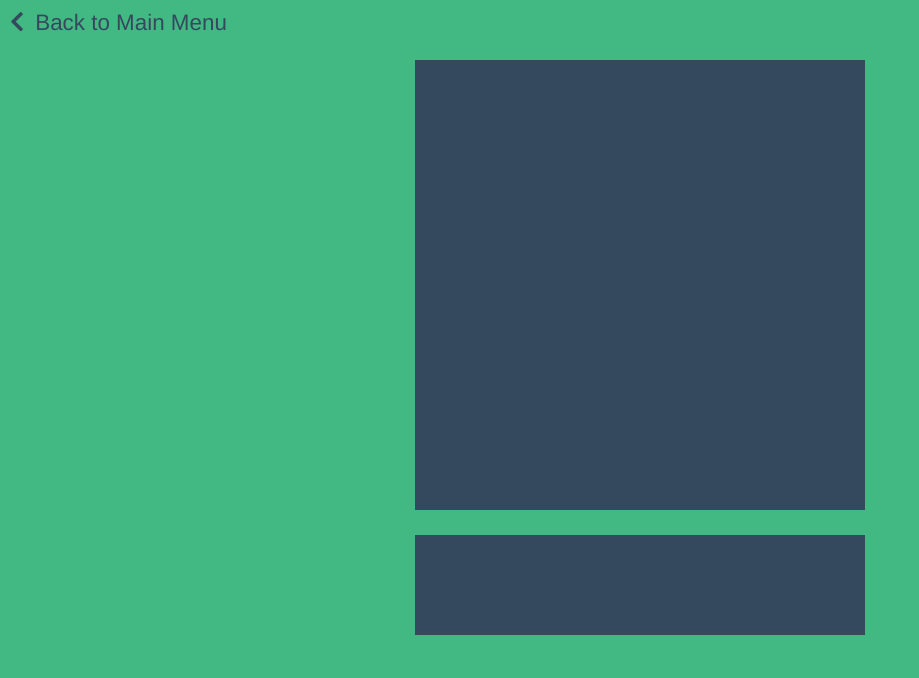
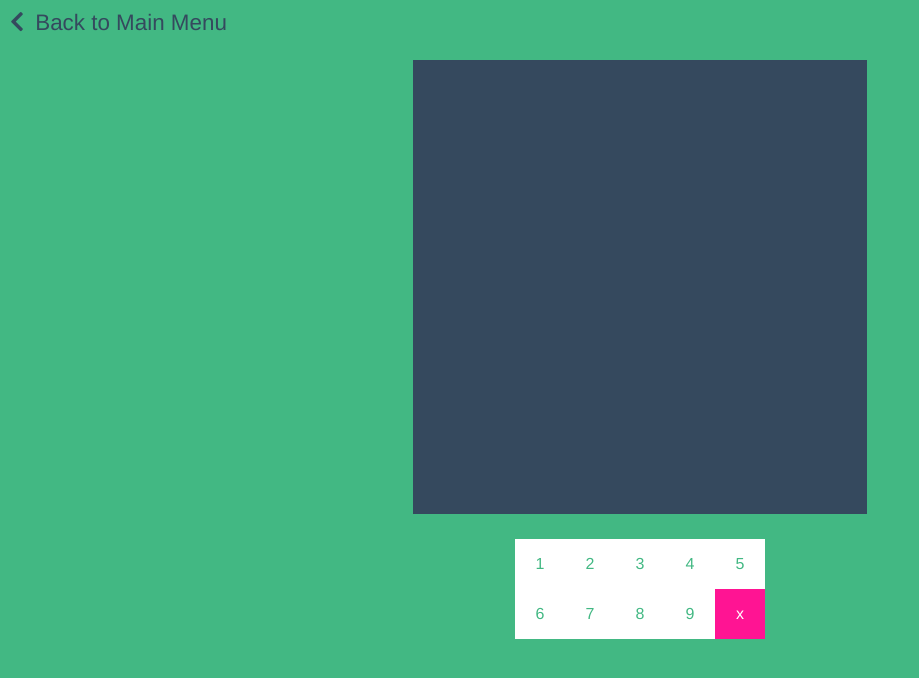
Before and after one commit to andrasfelfoldi/vuedoku, a Vue app: page /#/game in a window 1280 px wide. Shown: the top 678 px of the page, without its empty margins (0-919 px from the left). Built offline with nearby package versions, Linux system fonts and the light colour scheme.

Commit message:
added bunch of styling and functionality

```diff
--- a/src/components/Cell.vue
+++ b/src/components/Cell.vue
@@ -2,7 +2,11 @@
     <div @click="selectCell({row, col})"
         class="cell"
         :style="positionStyle"
-        v-bind:class="{ editable: !initialPuzzle[row][col], selected: (selectedRow === row && selectedCol === col) }">
+        v-bind:class="{
+                selected: (selectedRow === row && selectedCol === col),
+                highlighted: (selectedRow === row || selectedCol === col),
+                editable: !initialPuzzle[row][col],
+            }">
             {{value}}
     </div>
 </template>
@@ -39,23 +43,30 @@ export default {
 .cell{
     width: 46px;
     height: 46px;
-    margin: 2px;
+    /* margin: 2px; */
+    border: solid #35495e;
+    border-width: 2px;
     font-size: 1.5em;
     background-color: #BBBBBB;
-    /* display: inline-block; */
     display: flex;
     align-items: center;
     justify-content: center;
-
     position: absolute;
+    -webkit-user-select: none; /* Safari */
+    -moz-user-select: none; /* Firefox */
+    -ms-user-select: none; /* IE10+/Edge */
+    user-select: none;
+    cursor: pointer;
+    transition: all 150ms ease-in-out;
 }
 
 .cell:hover{
-    /* background-color: #42b883; */
     transform: scale(1.4);
     border-radius: 5px;
     border: solid #35495e;
     border-width: 3px;
+    width: 44px;
+    height: 44px;
     z-index: 10;
 }
 
@@ -64,11 +75,17 @@ export default {
 }
 
 .selected{
-    background-color: #42b883;
+    background-color: #42b883 !important;
     transform: scale(1.2);
     border-radius: 5px;
     border: solid #35495e;
     border-width: 3px;
+    width: 44px;
+    height: 44px;
     z-index: 9;
 }
+
+.highlighted{
+    background-color: #7cb39a;
+}
 </style>
--- a/src/components/Inputs.vue
+++ b/src/components/Inputs.vue
@@ -1,21 +1,78 @@
 <template>
     <div class="container">
-
+        <div class="button" v-for="button in buttons" :key="button.value" :class="button.typeClass" :style="button.positionStyle" @click="enterCellValue(button.value)">
+            {{button.value || "x"}}
+        </div>
     </div>
 </template>
 
 <script>
+import { mapActions } from "vuex";
+
 export default {
-    name: 'Inputs'
+    name: 'Inputs',
+    methods: {
+        ...mapActions(['enterCellValue']),
+    },
+    data() {
+        return {
+            buttons: [
+                { value: 1, positionStyle: `left: 0px; top: 0px;`, typeClass: "number" },
+                { value: 2, positionStyle: `left: 50px; top: 0px;`, typeClass: "number" },
+                { value: 3, positionStyle: `left: 100px; top: 0px;`, typeClass: "number" },
+                { value: 4, positionStyle: `left: 150px; top: 0px;`, typeClass: "number" },
+                { value: 5, positionStyle: `left: 200px; top: 0px;`, typeClass: "number" },
+                { value: 6, positionStyle: `left: 0px; top: 50px;`, typeClass: "number" },
+                { value: 7, positionStyle: `left: 50px; top: 50px;`, typeClass: "number" },
+                { value: 8, positionStyle: `left: 100px; top: 50px;`, typeClass: "number" },
+                { value: 9, positionStyle: `left: 150px; top: 50px;`, typeClass: "number" },
+                { value: 0, positionStyle: `left: 200px; top: 50px;`, typeClass: "delete" },
+            ]
+        }
+  }
 
 }
 </script>
 
 <style scoped>
 .container{
-    width: 450px;
+    width: 250px;
     height: 100px;
-    background-color: #35495e;
     color: #42b883;
 }
+
+.button{
+    width: 50px;
+    height: 50px;
+    display: flex;
+    justify-content: center;
+    align-items: center;
+    -webkit-user-select: none; /* Safari */
+    -moz-user-select: none; /* Firefox */
+    -ms-user-select: none; /* IE10+/Edge */
+    user-select: none;
+    cursor: pointer;
+    position: absolute;
+    transition: all 150ms ease-in-out;
+}
+
+.button:hover{
+    transform: scale(1.4);
+    border-radius: 5px;
+    border: solid #35495e;
+    width: 44px;
+    height: 44px;
+    border-width: 3px;
+    z-index: 10;
+}
+
+.number{
+
+    background-color: #FFFFFF;
+}
+
+.delete{
+    background-color: deeppink;
+    color: #FFFFFF;
+}
 </style>
--- a/src/store.js
+++ b/src/store.js
@@ -17,11 +17,31 @@ export default new Vuex.Store({
   },
   mutations: {
     initPuzzle: (state, puzzle) => {
+      // The puzzle needs to be cloned to avoid referencing the same values
+      const initialPuzzle = [];
+      puzzle.forEach(row => {
+        initialPuzzle.push(row.slice());
+      });
+
       state.puzzle = puzzle;
-      state.initialPuzzle = puzzle;
+      state.initialPuzzle = initialPuzzle;
     },
     setSelectedCell: (state, { row, col }) => {
       state.selectedCell = {row, col, value: state.puzzle[row][col]};
+    },
+    setSelectedCellValue: (state, value) => {
+      const {row, col} = state.selectedCell;
+      // Only change the value if this cell is editable
+      if(!state.initialPuzzle[row][col]){
+        state.selectedCell.value = value || null;
+
+        const newPuzzle = [];
+        state.puzzle.forEach(row => {
+          newPuzzle.push(row.slice());
+        });
+        newPuzzle[row][col] = value || null; // null if sent value is 0 which means delete
+        state.puzzle = newPuzzle;
+      }
     },
   },
   actions: {
@@ -47,5 +67,8 @@ export default new Vuex.Store({
     selectCell: ({commit}, { row, col }) => {
       commit('setSelectedCell', { row, col });
     },
+    enterCellValue: ({commit}, value) => {
+      commit('setSelectedCellValue', value);
+    },
   }
 })
--- a/src/views/Game.vue
+++ b/src/views/Game.vue
@@ -60,12 +60,14 @@ i{
     height: 450px;
     background-color: #35495e;
     margin-left: 50%;
-    transform: translateX(-225px);
+    transform: translateX(-227px);
+    border: solid #35495e;
+    border-width: 2px;
 }
 
 .input-container{
     margin-top: 25px;
     margin-left: 50%;
-    transform: translateX(-225px);
+    transform: translateX(-125px);
 }
 </style>
--- a/src/views/MainMenu.vue
+++ b/src/views/MainMenu.vue
@@ -26,11 +26,6 @@ export default {
     },
     computed: {
         ...mapGetters({puzzle: 'getPuzzle'})
-    },
-    created() {
-        if(!this.puzzle){
-            this.loadPuzzle('easy');
-        }
     }
 }
 </script>
```
